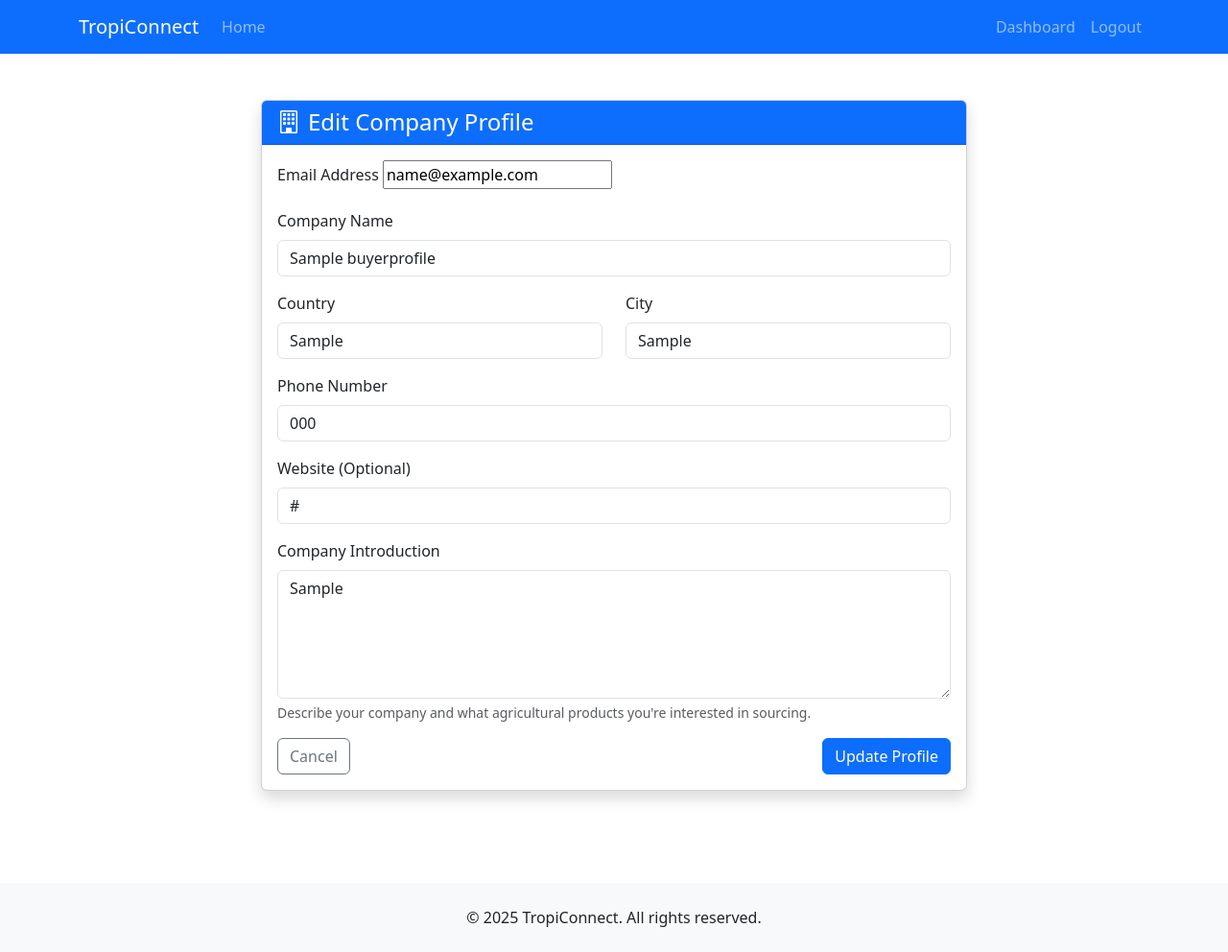
After one commit to egoist945402376/CDIDEMO, a Django app: page /buyer/dashboard/edit-profile/ in a window 1280 px wide. The commit adds this page. Shown: the whole page at 96% size. Run offline with Django 5.2, Linux system fonts and the light colour scheme; a user stored in the database is signed in; tables that the repository leaves empty hold one stand-in row (values such as "Sample post").

Commit message:
buyer can edit their information

```diff
--- a/tropiconnect/supplychain/forms.py
+++ b/tropiconnect/supplychain/forms.py
@@ -179,6 +179,36 @@ class FarmerCertificationForm(forms.ModelForm):
             'description': forms.Textarea(attrs={'class': 'form-control', 'rows': 3}),
         }
 
+class BuyerProfileEditForm(forms.ModelForm):
+    email = forms.EmailField(required=True)
+
+    class Meta:
+        model = BuyerProfile
+        fields = ['phone_number', 'company_name', 'country', 'city', 'introduction', 'website']
+        widgets = {
+            'phone_number': forms.TextInput(attrs={'class': 'form-control'}),
+            'company_name': forms.TextInput(attrs={'class': 'form-control'}),
+            'country': forms.TextInput(attrs={'class': 'form-control'}),
+            'city': forms.TextInput(attrs={'class': 'form-control'}),
+            'introduction': forms.Textarea(attrs={'class': 'form-control', 'rows': 5}),
+            'website': forms.URLInput(attrs={'class': 'form-control'})
+        }
+
+    def __init__(self, *args, **kwargs):
+        super(BuyerProfileEditForm, self).__init__(*args, **kwargs)
+        if self.instance and self.instance.user:
+            self.fields['email'].initial = self.instance.user.email
+
+    def save(self, commit=True):
+        profile = super(BuyerProfileEditForm, self).save(commit=False)
+        if commit:
+            if profile.user:
+                profile.user.email = self.cleaned_data['email']
+                profile.user.save()
+            profile.save()
+        return profile
+
+
 
 def __init__(self, *args, **kwargs):
     super(FarmerRegistrationForm, self).__init__(*args, **kwargs)
--- a/tropiconnect/supplychain/templates/supplychain/buyer_dashboard.html
+++ b/tropiconnect/supplychain/templates/supplychain/buyer_dashboard.html
@@ -36,7 +36,7 @@
                 <div class="card-header bg-white">
                     <div class="d-flex justify-content-between align-items-center">
                         <h5 class="mb-0"><i class="bi bi-building me-2"></i>Company Information</h5>
-                        <a href="#" class="btn btn-sm btn-outline-primary"><i class="bi bi-pencil-square"></i> Edit</a>
+                        <a href="{% url 'edit_buyer_profile' %}" class="btn btn-sm btn-outline-primary"><i class="bi bi-pencil-square"></i> Edit</a>
                     </div>
                 </div>
                 <div class="card-body">
--- /dev/null
+++ b/tropiconnect/supplychain/templates/supplychain/edit_buyer_profile.html
@@ -0,0 +1,63 @@
+{% extends "supplychain/base.html" %}
+{% load static %}
+
+{% block content %}
+<div class="container py-5">
+    <div class="row justify-content-center">
+        <div class="col-md-8">
+            <div class="card shadow">
+                <div class="card-header bg-primary text-white">
+                    <h4 class="mb-0"><i class="bi bi-building me-2"></i>Edit Company Profile</h4>
+                </div>
+                <div class="card-body">
+                    <form method="post">
+                        {% csrf_token %}
+
+                        <div class="mb-3">
+                            <label for="{{ form.email.id_for_label }}" class="form-label">Email Address</label>
+                            {{ form.email }}
+                        </div>
+
+                        <div class="mb-3">
+                            <label for="{{ form.company_name.id_for_label }}" class="form-label">Company Name</label>
+                            {{ form.company_name }}
+                        </div>
+
+                        <div class="row">
+                            <div class="col-md-6 mb-3">
+                                <label for="{{ form.country.id_for_label }}" class="form-label">Country</label>
+                                {{ form.country }}
+                            </div>
+                            <div class="col-md-6 mb-3">
+                                <label for="{{ form.city.id_for_label }}" class="form-label">City</label>
+                                {{ form.city }}
+                            </div>
+                        </div>
+
+                        <div class="mb-3">
+                            <label for="{{ form.phone_number.id_for_label }}" class="form-label">Phone Number</label>
+                            {{ form.phone_number }}
+                        </div>
+
+                        <div class="mb-3">
+                            <label for="{{ form.website.id_for_label }}" class="form-label">Website (Optional)</label>
+                            {{ form.website }}
+                        </div>
+
+                        <div class="mb-3">
+                            <label for="{{ form.introduction.id_for_label }}" class="form-label">Company Introduction</label>
+                            {{ form.introduction }}
+                            <div class="form-text">Describe your company and what agricultural products you're interested in sourcing.</div>
+                        </div>
+
+                        <div class="d-flex justify-content-between">
+                            <a href="{% url 'buyer_dashboard' %}" class="btn btn-outline-secondary">Cancel</a>
+                            <button type="submit" class="btn btn-primary">Update Profile</button>
+                        </div>
+                    </form>
+                </div>
+            </div>
+        </div>
+    </div>
+</div>
+{% endblock %}
--- a/tropiconnect/supplychain/urls.py
+++ b/tropiconnect/supplychain/urls.py
@@ -25,6 +25,7 @@ urlpatterns = [
     path('farmer/dashboard/add-certification/', views.farmer_add_certification, name='farmer_add_certification'),
     path('farmer/dashboard/certification/<int:certification_id>/edit/', views.farmer_edit_certification, name='farmer_edit_certification'),
     path('farmer/dashboard/certification/<int:certification_id>/delete/', views.farmer_delete_certification, name='farmer_delete_certification'),
+    path('buyer/dashboard/edit-profile/', views.edit_buyer_profile, name='edit_buyer_profile'),
     #path('buyer/dashboard/', views.buyer_dashboard, name='buyer_dashboard'),
     #path('farmer/dashboard/', views.farmer_dashboard, name='farmer_dashboard'),
 ]
--- a/tropiconnect/supplychain/views.py
+++ b/tropiconnect/supplychain/views.py
@@ -10,6 +10,7 @@ from django.contrib.auth.decorators import login_required
 from django.core.exceptions import PermissionDenied
 from .forms import ProfilePictureForm, CompanyLogoForm, FarmerProfileEditForm, FarmPhotoForm, FarmForm, FarmerProductForm
 from .forms import FarmerCertificationForm
+from .forms import BuyerProfileEditForm
 from .models import FarmerCertification
 from .models import FarmerProfile, Farm, FarmPhoto, FarmerProduct, ProductCategory, ShippingMethod
 from .models import BuyerProfile, ProductNeed
@@ -492,3 +493,29 @@ def farmer_delete_certification(request, certification_id):
         messages.success(request, "Certification deleted successfully!")
 
     return redirect('farmer_dashboard')
+
+
+@login_required
+def edit_buyer_profile(request):
+    """View for editing buyer's profile information."""
+    try:
+        buyer = BuyerProfile.objects.get(user=request.user)
+    except BuyerProfile.DoesNotExist:
+        raise PermissionDenied("You do not have access to this page.")
+
+    if request.method == 'POST':
+        form = BuyerProfileEditForm(request.POST, instance=buyer)
+        if form.is_valid():
+            form.save()
+            messages.success(request, "Your profile has been updated successfully!")
+            return redirect('buyer_dashboard')
+    else:
+        form = BuyerProfileEditForm(instance=buyer)
+
+    context = {
+        'title': 'Edit Company Profile',
+        'form': form,
+        'buyer': buyer
+    }
+
+    return render(request, 'supplychain/edit_buyer_profile.html', context)
```
